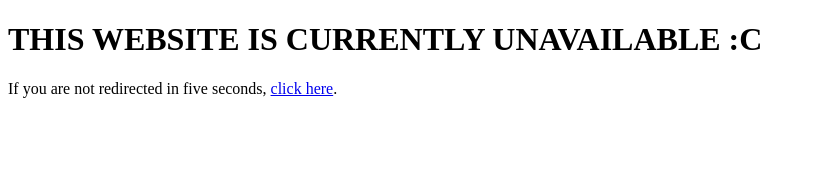
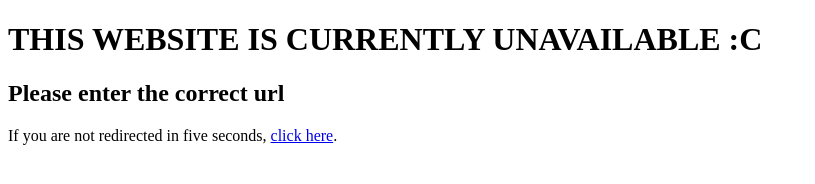
Before and after one commit to humanrian/humanrian.github.io, a plain HTML site: page index.html in a window 1280 px wide. Shown: the whole page, without its empty margins (0-815 px from the left). Drawn offline with Linux system fonts and the light colour scheme.

Commit message:
Update index.html

```diff
--- a/index.html
+++ b/index.html
@@ -2,7 +2,10 @@
 <html>
 <h1>
   THIS WEBSITE IS CURRENTLY UNAVAILABLE :C
-  </h1>
+</h1>
+<h2>
+  Please enter the correct url
+  </h2>
 <head>
   <meta http-equiv="refresh" content="5; URL=https://www.google.com/" />
 </head>
```
